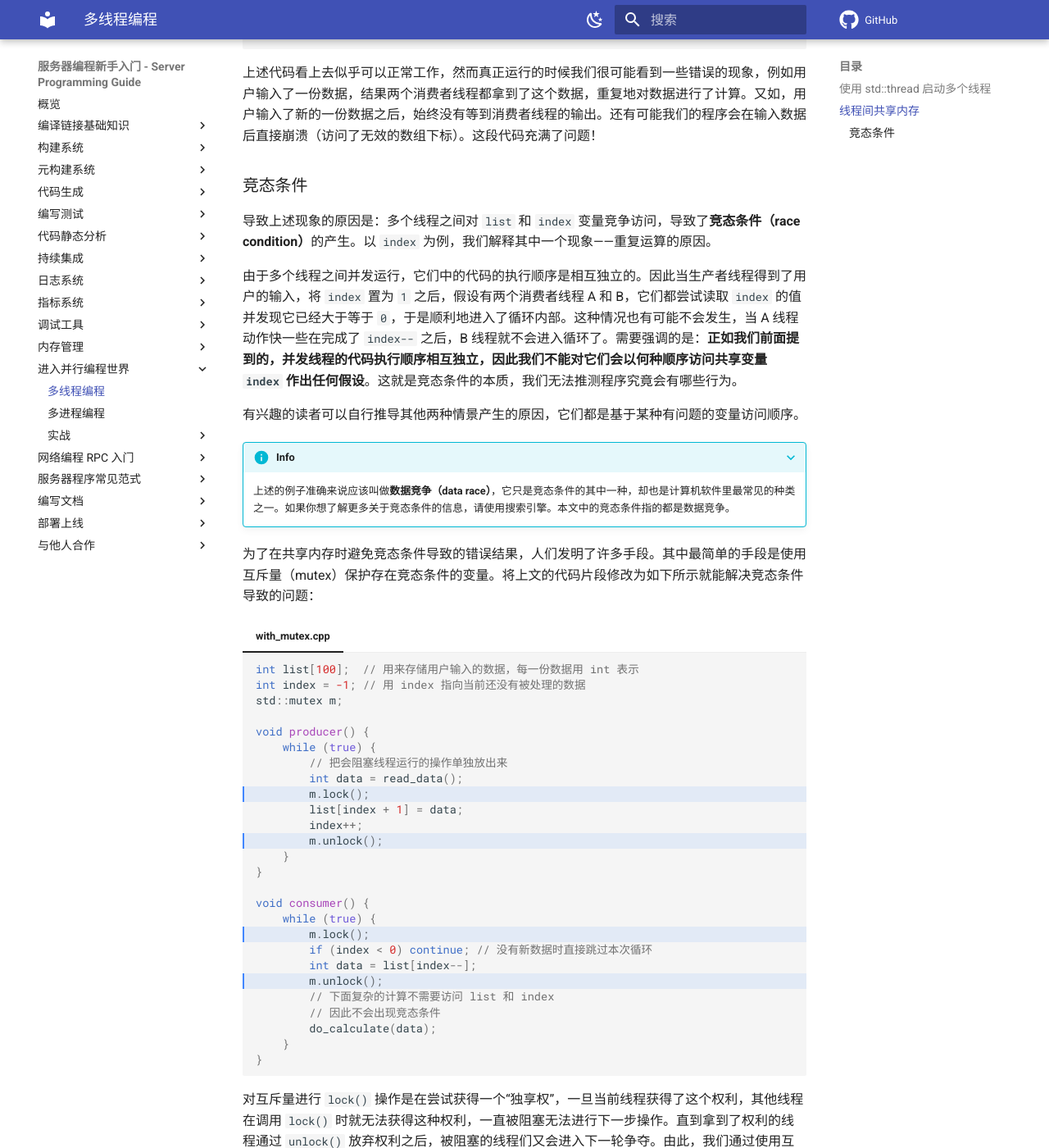
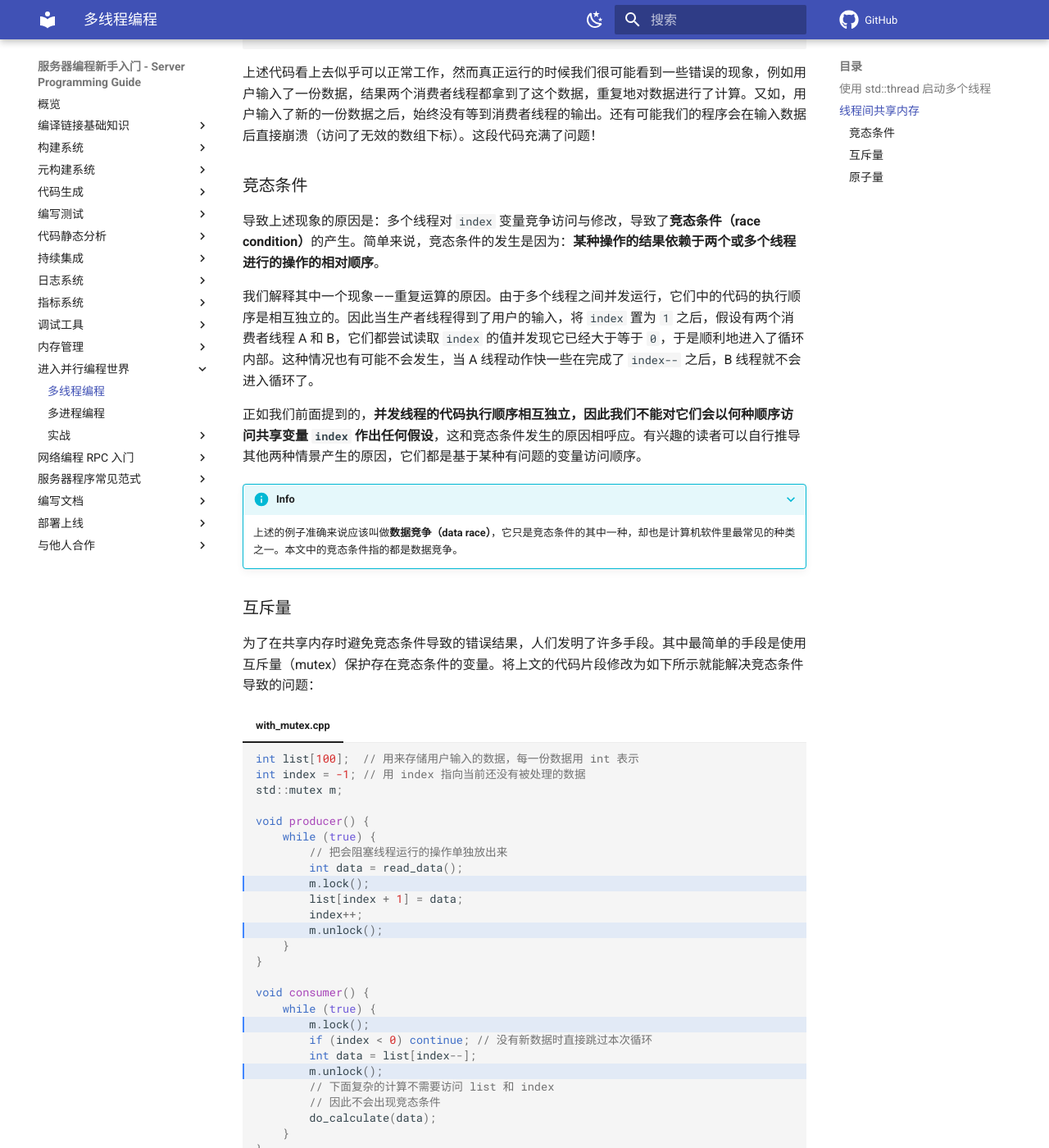
Before and after one commit to howardlau1999/server-programming-guide, an MkDocs documentation site: the page built from docs/parallel/multi-threading.md, in a window 1280 px wide and 1400 px high, scrolled down 2647 px. Shown: the whole window at 82% size. Built offline with MkDocs 1.6.1 and Material for MkDocs 9.7.7, drawn with Linux system fonts in a browser that asks for light colours; emoji names are drawn with the system emoji font; comment, search, counter and statistics services are not loaded; some of the changed text lies outside the part shown.

Commit message:
more for multi-threading

````diff
--- a/docs/parallel/multi-threading.md
+++ b/docs/parallel/multi-threading.md
@@ -122,14 +122,16 @@
 
 ### 竞态条件
 
-导致上述现象的原因是：多个线程之间对 `list` 和 `index` 变量竞争访问，导致了**竞态条件（race condition）**的产生。以 `index` 为例，我们解释其中一个现象——重复运算的原因。
+导致上述现象的原因是：多个线程对 `index` 变量竞争访问与修改，导致了**竞态条件（race condition）**的产生。简单来说，竞态条件的发生是因为：**某种操作的结果依赖于两个或多个线程进行的操作的相对顺序**。
 
-由于多个线程之间并发运行，它们中的代码的执行顺序是相互独立的。因此当生产者线程得到了用户的输入，将 `index` 置为 `1` 之后，假设有两个消费者线程 A 和 B，它们都尝试读取 `index` 的值并发现它已经大于等于 `0`，于是顺利地进入了循环内部。这种情况也有可能不会发生，当 A 线程动作快一些在完成了 `index--` 之后，B 线程就不会进入循环了。需要强调的是：**正如我们前面提到的，并发线程的代码执行顺序相互独立，因此我们不能对它们会以何种顺序访问共享变量 `index` 作出任何假设**。这就是竞态条件的本质，我们无法推测程序究竟会有哪些行为。
+我们解释其中一个现象——重复运算的原因。由于多个线程之间并发运行，它们中的代码的执行顺序是相互独立的。因此当生产者线程得到了用户的输入，将 `index` 置为 `1` 之后，假设有两个消费者线程 A 和 B，它们都尝试读取 `index` 的值并发现它已经大于等于 `0`，于是顺利地进入了循环内部。这种情况也有可能不会发生，当 A 线程动作快一些在完成了 `index--` 之后，B 线程就不会进入循环了。
 
-有兴趣的读者可以自行推导其他两种情景产生的原因，它们都是基于某种有问题的变量访问顺序。
+正如我们前面提到的，**并发线程的代码执行顺序相互独立，因此我们不能对它们会以何种顺序访问共享变量 `index` 作出任何假设**，这和竞态条件发生的原因相呼应。有兴趣的读者可以自行推导其他两种情景产生的原因，它们都是基于某种有问题的变量访问顺序。
 
 ???+info
-    上述的例子准确来说应该叫做**数据竞争（data race）**，它只是竞态条件的其中一种，却也是计算机软件里最常见的种类之一。如果你想了解更多关于竞态条件的信息，请使用搜索引擎。本文中的竞态条件指的都是数据竞争。
+    上述的例子准确来说应该叫做**数据竞争（data race）**，它只是竞态条件的其中一种，却也是计算机软件里最常见的种类之一。本文中的竞态条件指的都是数据竞争。
+
+### 互斥量
 
 为了在共享内存时避免竞态条件导致的错误结果，人们发明了许多手段。其中最简单的手段是使用互斥量（mutex）保护存在竞态条件的变量。将上文的代码片段修改为如下所示就能解决竞态条件导致的问题：
 
@@ -166,7 +168,7 @@
 
 对互斥量进行 `lock()` 操作是在尝试获得一个“独享权”，一旦当前线程获得了这个权利，其他线程在调用 `lock()` 时就无法获得这种权利，一直被阻塞无法进行下一步操作。直到拿到了权利的线程通过 `unlock()` 放弃权利之后，被阻塞的线程们又会进入下一轮争夺。由此，我们通过使用互斥量，在 `lock()` 和 `unlock()` 的代码之间确保了：**在任意时间点，最多只有一个线程会访问 `list` 和 `index`，竞态条件不复存在**。
 
-所谓的“独享权”也被比喻为锁，就好像上锁之后别人就无法进门，直到自己解锁才行，这也是上述两个函数名字的由来。而且也由于上面这种常见的用法，互斥量也被称为互斥锁。另外，`lock()` 和 `unlock()` 包裹的这段代码被称为临界区（critical section），因为它们访问了共享变量。
+所谓的“独享权”也被比喻为锁，就好像上锁之后别人就无法进门，直到自己解锁才行，这也是上述两个函数名字的由来。而且也由于上面这种常见的用法，互斥量也被称为互斥锁。另外，`lock()` 和 `unlock()` 包裹的这段代码被称为**临界区（critical section）**，因为它们访问了相同的共享变量。
 
 ???+info
     为什么需要把 `read_data()` 放到 `lock()` 前面？因为我们提到这个函数会阻塞当前函数的运行，直到用户提交新的数据。因此假如我们放在 `lock()` 之后，当用户迟迟不提交数据时，我们的消费者线程也不能够访问临界区，导致程序工作的低效率。
@@ -177,3 +179,22 @@
     互斥锁会在没有拿到锁之后阻塞当前线程的运行，并让操作系统将 CPU 的执行切换到其他线程，这里会发生线程上下文切换，需要消耗很多 CPU 指令周期，有时候消耗的时间甚至比持有锁时修改变量的时间还长。
 
     为了解决这个问题，人们发明了另一种互斥量，这种互斥量在无法拿到锁时会进入类似 `while(true)` 的死循环，而不是休眠当前线程。这种互斥量也被称为“自旋锁”。
+
+???+warning
+    千万不要忘记调用 `unlock()`。假如我们在上面的 `producer()` 函数里漏掉了 `m.unlock()`，那么我们会在之后的循环里又一次调用 `m.lock()`，**这对 C++ 来说是未定义行为（undefined behavior），导致一些无法预料的负面后果，我们的程序可能会直接崩溃。**为此，我们建议使用 `std::scoped_lock`，它在构造函数中自动调用 `lock()`，并在析构函数中自动调用 `unlock()`，是 C++ 的 RAII 思想的实践之一。我们可以把 `producer()` 的代码修改为如下所示：
+
+    ```cpp hl_lines="4"
+    void producer() {
+        while (true) {
+            int data = read_data();
+            std::scoped_lock lock(m); // 构造函数自动调用 `m.lock()`
+            list[index + 1] = data;
+            index++;
+        } // 一次循环结束之后，`lock` 会被调用析构函数，自动进行 `m.unlock()` 的调用
+    }
+    ```
+
+
+### 原子量
+
+除了使用互斥量来解决竞态条件问题，人们也发明了另一种方法：**原子量（atomic variables）。**正如我们在上文所说，
````
